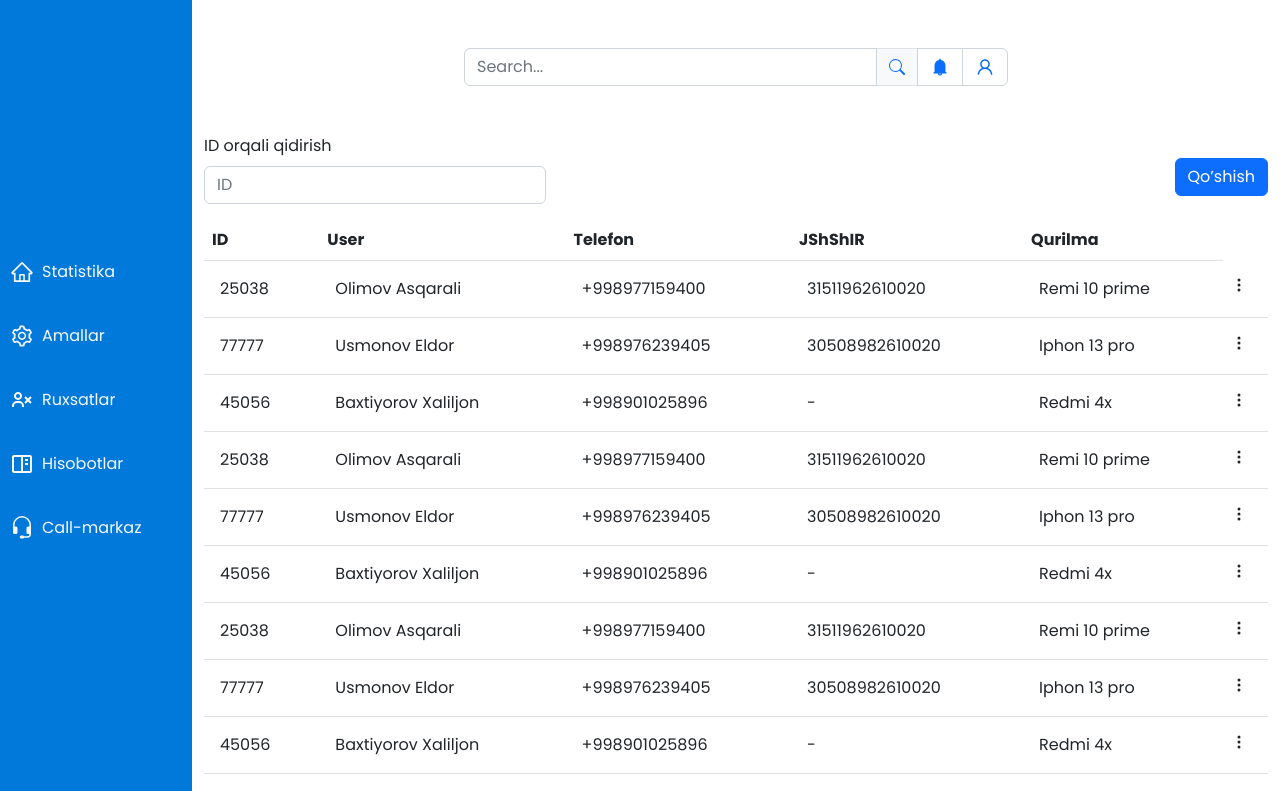
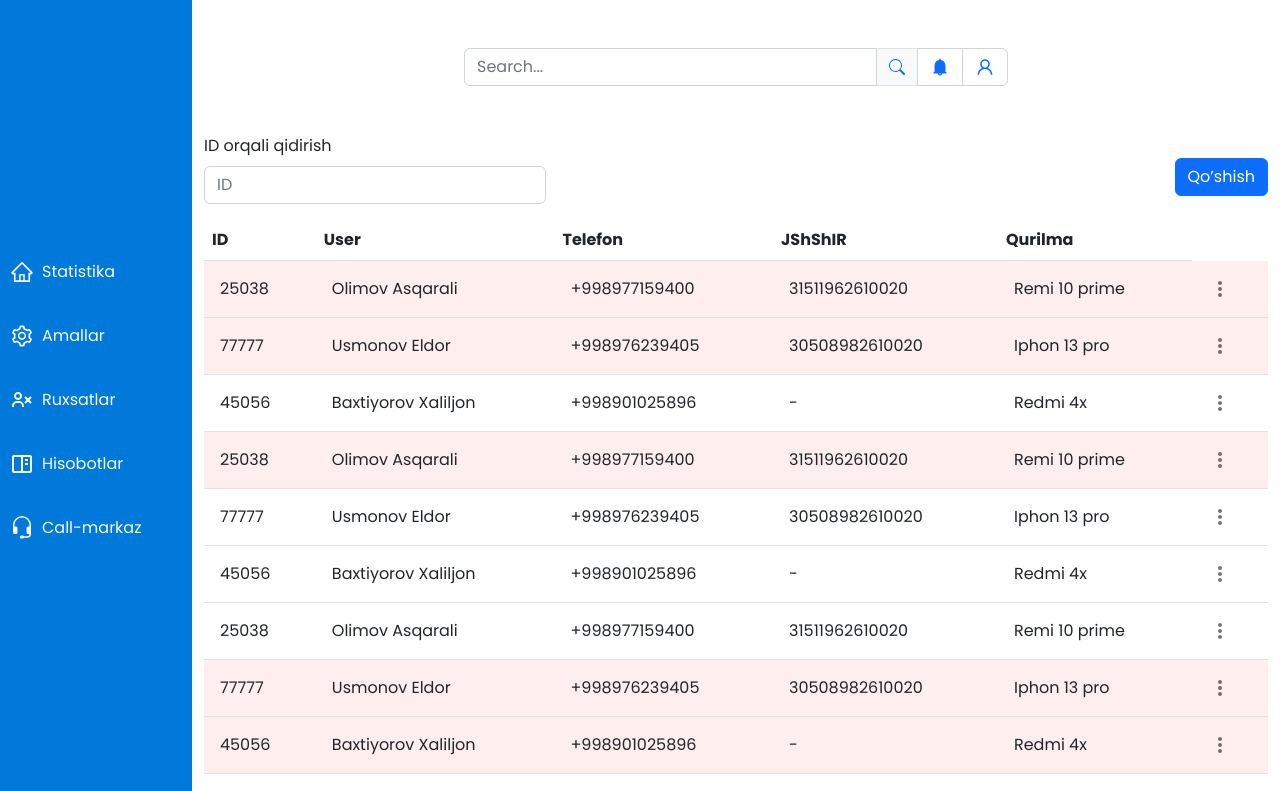
Before and after one commit to JamshidSherkulov/exam_react_22feb, a React (Create React App) app: page /settings in a window 1280 px wide. Shown: the top 791 px of the page. Built offline with nearby package versions, Linux system fonts and the light colour scheme.

Commit message:
finished crud with functions

```diff
--- a/package.json
+++ b/package.json
@@ -3,6 +3,11 @@
   "version": "0.1.0",
   "private": true,
   "dependencies": {
+    "@emotion/react": "^11.10.6",
+    "@emotion/styled": "^11.10.6",
+    "@mui/icons-material": "^5.11.11",
+    "@mui/material": "^5.11.11",
+    "@mui/styled-engine-sc": "^5.11.11",
     "@testing-library/jest-dom": "^5.16.5",
     "@testing-library/react": "^13.4.0",
     "@testing-library/user-event": "^13.5.0",
@@ -14,6 +19,7 @@
     "react-scripts": "5.0.1",
     "react-slick": "^0.29.0",
     "slick-carousel": "^1.8.1",
+    "styled-components": "^5.3.6",
     "web-vitals": "^2.1.4"
   },
   "scripts": {
--- /dev/null
+++ b/src/components/EditUserModal/EditUserModal.jsx
@@ -0,0 +1,74 @@
+import * as React from 'react';
+import Backdrop from '@mui/material/Backdrop';
+import Box from '@mui/material/Box';
+import Modal from '@mui/material/Modal';
+import Fade from '@mui/material/Fade';
+import Button from '@mui/material/Button';
+import Typography from '@mui/material/Typography';
+import { TextField } from '@mui/material';
+
+const style = {
+  position: 'absolute',
+  top: '50%',
+  left: '50%',
+  transform: 'translate(-50%, -50%)',
+  width: 400,
+  bgcolor: 'background.paper',
+  border: '2px solid #000',
+  boxShadow: 24,
+  p: 4,
+};
+
+export default function EditUserModal({editUser, index}) {
+  const [open, setOpen] = React.useState(false);
+  const handleOpen = () => setOpen(true);
+  const handleClose = () => setOpen(false);
+  const[inputValue, setInputValue] = React.useState({})
+
+
+  return (
+    <div>
+      <Button onClick={handleOpen}>Tahrirlash</Button>
+      <Modal
+        aria-labelledby="transition-modal-title"
+        aria-describedby="transition-modal-description"
+        open={open}
+        onClose={handleClose}
+        closeAfterTransition
+        slots={{ backdrop: Backdrop }}
+        slotProps={{
+          backdrop: {
+            timeout: 500,
+          },
+        }}
+      >
+        <Fade in={open}>
+          <Box sx={style}>
+            <h4>Tahrirlash</h4>
+            <TextField
+                label={'User'}
+                className='my-2'
+                onChange={(e) => setInputValue(e.target.value)}
+            />
+            <TextField
+                label={'Telefon'}
+                className='my-2'
+                onChange={(e) => setInputValue(e.target.value)}
+            />
+            <TextField
+                label={'JShShIR'}
+                className='my-2'
+                onChange={(e) => setInputValue(e.target.value)}
+            />
+            <TextField
+                label={'Qurilma'}
+                className='my-2'
+                onChange={(e) => setInputValue(e.target.value)}
+            />
+            <Button onClick={() => editUser(index, inputValue )} variant='contained' className='d-block'>Save</Button>
+          </Box>
+        </Fade>
+      </Modal>
+    </div>
+  );
+}
--- /dev/null
+++ b/src/components/MenuList/MenuList.jsx
@@ -0,0 +1,57 @@
+import * as React from 'react';
+import IconButton from '@mui/material/IconButton';
+import Menu from '@mui/material/Menu';
+import MenuItem from '@mui/material/MenuItem';
+import MoreVertIcon from '@mui/icons-material/MoreVert';
+import Button from '@mui/material/Button';
+import EditUserModal from '../EditUserModal/EditUserModal';
+
+
+const ITEM_HEIGHT = 48;
+
+export default function LongMenu({blockUser, unBlockUser, deleteUser, editUser, index}) {
+  const [anchorEl, setAnchorEl] = React.useState(null);
+  const open = Boolean(anchorEl);
+  const handleClick = (event) => {
+    setAnchorEl(event.currentTarget);
+  };
+  const handleClose = () => {
+    setAnchorEl(null);
+  };
+
+  return (
+    <div>
+      <IconButton
+        aria-label="more"
+        id="long-button"
+        aria-controls={open ? 'long-menu' : undefined}
+        aria-expanded={open ? 'true' : undefined}
+        aria-haspopup="true"
+        onClick={handleClick}
+      >
+        <MoreVertIcon />
+      </IconButton>
+      <Menu
+        id="long-menu"
+        MenuListProps={{
+          'aria-labelledby': 'long-button',
+        }}
+        anchorEl={anchorEl}
+        open={open}
+        onClose={handleClose}
+        PaperProps={{
+          style: {
+            maxHeight: ITEM_HEIGHT * 4.5,
+            width: '20ch',
+          },
+        }}
+         className='mx-auto'
+      >
+        <Button onClick={() => blockUser(index)} className='m-2 w-75' color='error' variant='outlined'>Bloklash</Button>
+        <Button onClick={() => unBlockUser(index)} className='m-2 w-75' color='success' variant='outlined'>Bloklash Chiqarish</Button>
+        <Button onClick={() => deleteUser(index)} className='m-2 w-75' color='error' variant='outlined'>Tugatish</Button>
+        <Button className='m-2 w-75' color='primary' variant='outlined'> <EditUserModal editUser={editUser} index={index} /> </Button>
+      </Menu>
+    </div>
+  );
+}
--- a/src/components/Sidebar/Sidebar.css
+++ b/src/components/Sidebar/Sidebar.css
@@ -1,10 +1,14 @@
 #sidebar__container {
     width: 100%;
-    height: 100vh;
+    height: 100%;
     background-color: #0079db;
     display: flex;
     flex-direction: column;
     justify-content: center;
+    position: fixed;
+    top: 0;
+    left: 0;
+    width: 15%;
 }
 
 #sidebar__container > div {
--- a/src/data/userData.js
+++ b/src/data/userData.js
@@ -5,6 +5,7 @@ const userData = [
         number: '+998977159400',
         stir: '31511962610020',
         device: 'Remi 10 prime',
+        status: false,
 
     },
     {
@@ -13,6 +14,7 @@ const userData = [
         number: '+998976239405',
         stir: '30508982610020',
         device: 'Iphon 13 pro',
+        status: false,
     },
     {
         id: 45056,
@@ -20,6 +22,7 @@ const userData = [
         number: '+998901025896',
         stir: '-',
         device: 'Redmi 4x',
+        status: true,
     },
     {
         id: 25038,
@@ -27,6 +30,7 @@ const userData = [
         number: '+998977159400',
         stir: '31511962610020',
         device: 'Remi 10 prime',
+        status: false,
 
     },
     {
@@ -35,6 +39,7 @@ const userData = [
         number: '+998976239405',
         stir: '30508982610020',
         device: 'Iphon 13 pro',
+        status: true,
     },
     {
         id: 45056,
@@ -42,6 +47,7 @@ const userData = [
         number: '+998901025896',
         stir: '-',
         device: 'Redmi 4x',
+        status: true,
     },
     {
         id: 25038,
@@ -49,6 +55,31 @@ const userData = [
         number: '+998977159400',
         stir: '31511962610020',
         device: 'Remi 10 prime',
+        status: true,
+    },
+    {
+        id: 77777,
+        user: 'Usmonov Eldor',
+        number: '+998976239405',
+        stir: '30508982610020',
+        device: 'Iphon 13 pro',
+        status: false,
+    },
+    {
+        id: 45056,
+        user: 'Baxtiyorov Xaliljon',
+        number: '+998901025896',
+        stir: '-',
+        device: 'Redmi 4x',
+        status: false,
+    },
+    {
+        id: 25038,
+        user: 'Olimov Asqarali',
+        number: '+998977159400',
+        stir: '31511962610020',
+        device: 'Remi 10 prime',
+        status: true,
 
     },
     {
@@ -57,6 +88,7 @@ const userData = [
         number: '+998976239405',
         stir: '30508982610020',
         device: 'Iphon 13 pro',
+        status: true,
     },
     {
         id: 45056,
@@ -64,28 +96,7 @@ const userData = [
         number: '+998901025896',
         stir: '-',
         device: 'Redmi 4x',
-    },
-    {
-        id: 25038,
-        user: 'Olimov Asqarali',
-        number: '+998977159400',
-        stir: '31511962610020',
-        device: 'Remi 10 prime',
-
-    },
-    {
-        id: 77777,
-        user: 'Usmonov Eldor',
-        number: '+998976239405',
-        stir: '30508982610020',
-        device: 'Iphon 13 pro',
-    },
-    {
-        id: 45056,
-        user: 'Baxtiyorov Xaliljon',
-        number: '+998901025896',
-        stir: '-',
-        device: 'Redmi 4x',
+        status: false,
     },
 ]
 
--- a/src/pages/Settings/Settings.jsx
+++ b/src/pages/Settings/Settings.jsx
@@ -2,10 +2,37 @@ import React, {useState} from "react";
 import Search from "../../components/Search/Search";
 import userData from "../../data/userData";
 import {BsThreeDotsVertical} from 'react-icons/bs'
+import LongMenu from "../../components/MenuList/MenuList";
 
 const Settings = () => {
     const[userList, setUserList] = useState(userData)
 
+    function blockUser(index) {
+        let currentData = [...userList]
+        currentData[index].status = false
+        setUserList(currentData)
+    }
+
+    function unBlockUser(index) {
+        let currentData = [...userList]
+        currentData[index].status = true
+        setUserList(currentData)
+    }
+
+    function deleteUser(index) {
+        let currentData = [...userList]
+        currentData.splice(index, 1)
+        setUserList(currentData)
+    }
+
+    function editUser(index, inputValue) {
+        let currentData = [...userList]
+        currentData[index].user = inputValue
+        currentData[index].number = inputValue
+        currentData[index].stir = inputValue
+        currentData[index].device = inputValue
+        setUserList(currentData)
+    }
 
     return(
         <>
@@ -36,13 +63,13 @@ const Settings = () => {
                         {
                             userList.map((user, index) => {
                                 return(
-                                    <tr key={index} className="d">
+                                    <tr style={user.status ? {background: 'white'} : {background: '#ffeeee'}} key={index} className="d">
                                         <td className="p-3">{user.id}</td>
                                         <td className="p-3">{user.user}</td>
                                         <td className="p-3">{user.number}</td>
                                         <td className="p-3">{user.stir}</td>
                                         <td className="p-3">{user.device}</td>
-                                        <td><BsThreeDotsVertical className="mt-2" /></td>
+                                        <td><LongMenu blockUser={blockUser} unBlockUser={unBlockUser} deleteUser={deleteUser} editUser={editUser} index={index} /> </td>
                                     </tr>
                                 )
                             })
```
Also changed, not shown: 1 other file (tests, documents, lock files or other folders).
